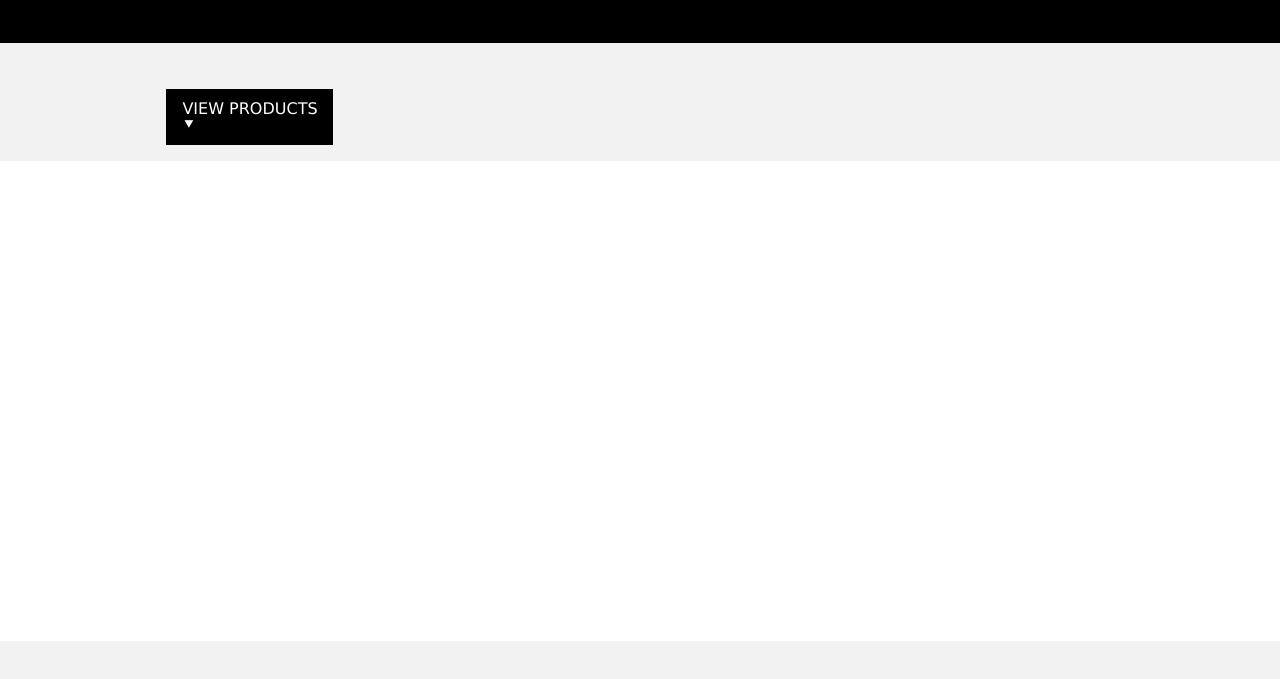
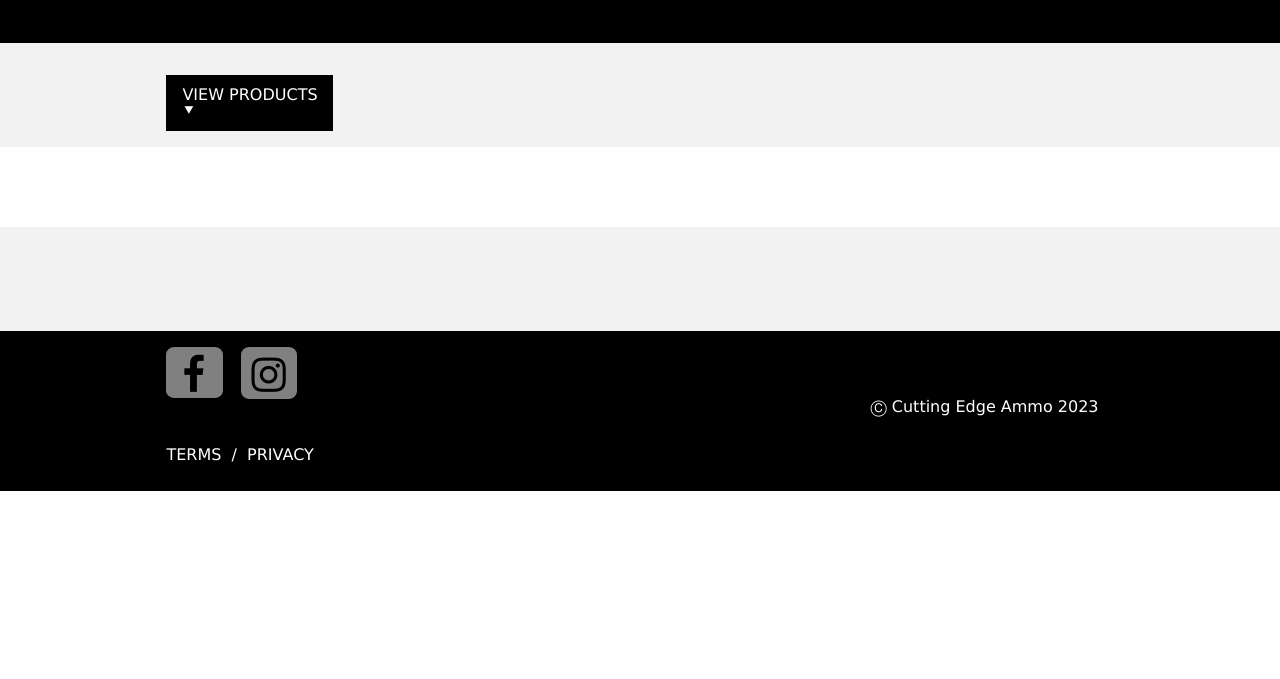
Before and after one commit to Pumpernickel1/Cutting-Edge-Ammo, a plain HTML site: page pages/index.html in a window 1280 px wide. Shown: the part 117-796 px from the top of the page. Drawn offline with Linux system fonts and the light colour scheme.

Commit message:
Added social icons, styled footer, and scripted copyright year text.

```diff
--- a/index.js
+++ b/index.js
@@ -0,0 +1,3 @@
+// var currentYear = new Date().getFullYear();
+// document.getElementById("copyrightText").innerHTML = "&#9400 Cutting Edge Ammo " + currentYear;
+// // Put in a script tag in index.html itself.
--- a/pages/index.html
+++ b/pages/index.html
@@ -7,6 +7,7 @@
     <title>Cutting Edge Ammo</title>
 
     <link rel="stylesheet" href="../styles/styles.css">
+    <link rel="stylesheet" href="https://cdnjs.cloudflare.com/ajax/libs/font-awesome/4.7.0/css/font-awesome.min.css">
 </head>
 <body>
     <header>
@@ -33,14 +34,20 @@
     <footer>
         <div class="gray"><!--Gray space--></div>
         <div class="black">
-            <a href="https://www.facebook.com/people/Cutting-Edge-Ammo/100066693577070/">Facebook logo</a>
-            <a href="https://www.instagram.com/cuttingedgeammu/?hl=en">Instagram logo</a>
-            <a href="terms.html">TERMS</a>
-            <p id="slash">/</p>
-            <a href="privacy.html">PRIVACY</a>
-            <p id="copyrightText">&#9400 Cutting Edge Ammo 'Calendar Year'</p>
+            <a href="https://www.facebook.com/people/Cutting-Edge-Ammo/100066693577070/" id="facebookLogo" title="Cutting Edge Ammo on Facebook" class="fa fa-facebook"></a>
+            <a href="https://www.instagram.com/cuttingedgeammu/?hl=en" id="instagramLogo" title="Cutting Edge Ammo on Instagram" class="fa fa-instagram"></a>
+            <p id="copyrightText">&#9400 Cutting Edge Ammo</p>
+            <div id="termsPrivacyDiv">
+                <a href="terms.html">TERMS</a>
+                <p id="slash">&nbsp;&nbsp;/&nbsp;&nbsp;</p>
+                <a href="privacy.html">PRIVACY</a>
+            </div>
         </div>
     </footer>
-    <script src="index.js"></script>
+    <script>
+        let currentYear = new Date().getFullYear();
+        document.getElementById("copyrightText").innerHTML = "&#9400 Cutting Edge Ammo " + currentYear;
+    </script>
+    <script src="../index.js"></script>
 </body>
 </html>
--- a/styles/styles.scss
+++ b/styles/styles.scss
@@ -76,9 +76,9 @@ header {
     background-color: black;
     width: 100vw;
     height: 20vh;
-    display: flex;
-    flex: wrap;
-    flex-direction: column;
+    // display: flex;
+    // flex: wrap;
+    // flex-direction: column;
 }
 
 h1 {
@@ -129,11 +129,11 @@ nav {
     background-color: rgb(242, 242, 242);
     width: 100vw;
     height: 9vh;
-    padding-top: 5.7vh;
+    padding-top: 4vh;
 }
 
 .pageContent {
-    height: 60vh;
+    height: 10vh;
 }
 
 footer {
@@ -143,8 +143,40 @@ footer {
     // justify-content: center;
 }
 
+#facebookLogo {
+    background-color: gray;
+    color: black;
+    font-size: 5vh;
+    padding: 1vh 2.22vh .4vh 1.97vh;
+    border-radius: 15%;
+    &:hover {
+        background-color: rgb(88, 88, 149);
+    };
+    margin-left: 13vw;
+    margin-top: 2vh;
+}
+
+#instagramLogo {
+    background-color: gray;
+    color: black;
+    font-size: 5vh;
+    padding: 1vh 1.43vh .45vh 1.35vh;
+    border-radius: 15%;
+    &:hover {
+        background-color: rgb(88, 88, 149);
+    };
+    margin-left: 1vw;
+}
+
 #copyrightText {
     color: white;
+    margin-left: 68vw;
+}
+
+#termsPrivacyDiv {
+    display: flex;
+    margin-top: 4vh;
+    margin-left: 13vw;
 }
 
 #slash {
```
Also changed, not shown: styles/styles.css, 1 other file.
